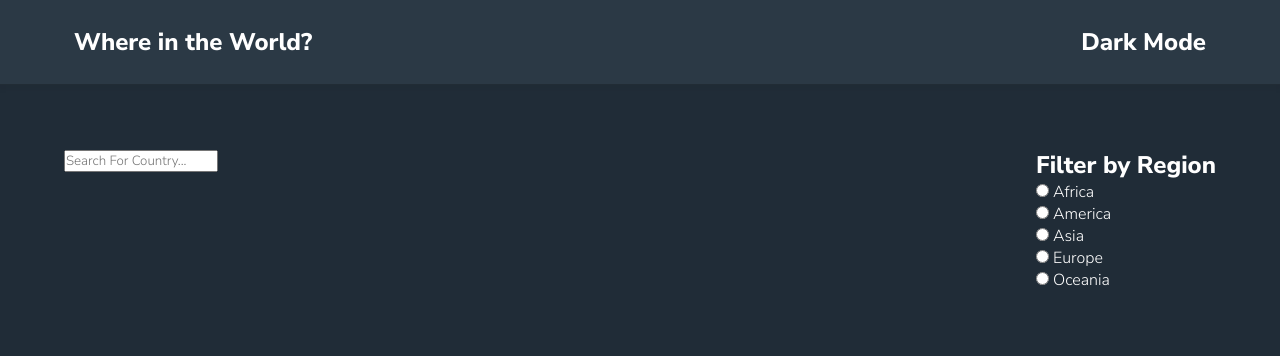
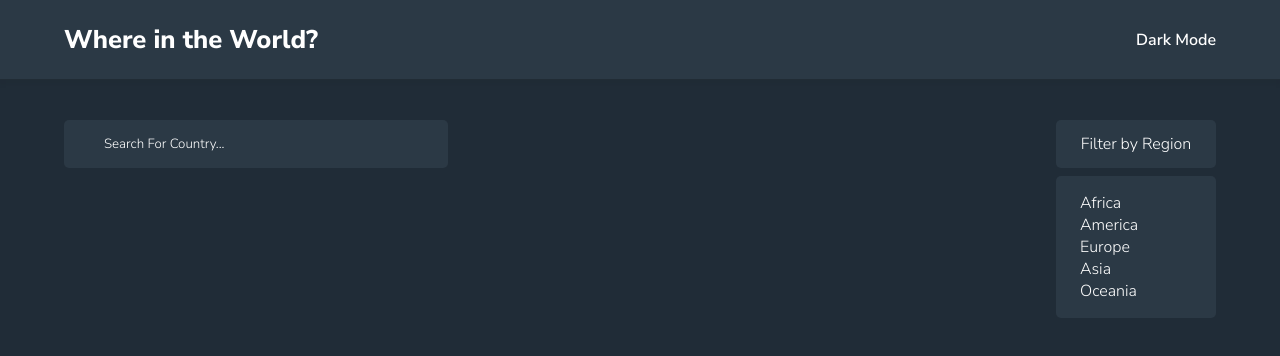
Before and after one commit to NetFitt/Country, a plain HTML site: page index.html in a window 1280 px wide. Drawn offline with Linux system fonts and the light colour scheme.

Commit message:
currently working on the SELECT

```diff
--- a/CSS/Style.scss
+++ b/CSS/Style.scss
@@ -8,32 +8,88 @@ body{
 }
 
 header{
+    height: 5rem;
+    display: flex;
+    align-items: center;
     background-color: $dark-elements;
     border-bottom: 1px solid rgba(0, 0, 0, 0.226) ;
     box-shadow: 0px 2px 5px 3px rgba(0, 0, 0, 0.034);
-}
     .nav{
         width: 90%;
         display: flex;
         justify-content: space-between;
+        align-items: center;
         margin: 0 auto;
-    padding: 1rem 0;
         color: white;
-
         &__links{
-        margin: 10px;
+            .title{
+                font-size: 1.6rem;
+            }
+            .light{
+                font-size: 1rem;
+                font-weight: 600;
             }
         }
-.container{
+    }
+}
 
+// The main thing
+
+.main{
     width: 90%;
-    margin: 4rem auto 0rem auto;
+    margin: 2.5rem auto 0rem auto;
     display: flex;
     justify-content: space-between;
+
+    // [0] the text input
     &__search{
+        .search{
             display: inline-block;
-        width:10rem;
-        padding: 20px;
+            width:24rem;
+            height: 3rem;
+            padding-left: 2.5rem;
+            background-color: $dark-elements;
+            border: none;
+            outline: none;
+            border-radius: 5px;
+            &::placeholder{
+                color: white;
+                font-weight: 400;
+            }
+        }
+    }
+
+    // [1] on the select
+    &__origin{
+        //[1][0]this is THE button
+        .selected{
+            width: 10rem;
+            height: 3rem;
+            background-color: $dark-elements;
+            display: flex;
+            justify-content: center;
+            align-items: center;
+            margin-bottom: 0.5rem;
+            border-radius: 5px;
+            h4{
+                font-weight: 400;
+            }
+        }
+        .select{
+            border-radius: 5px;
+            background-color: $dark-elements;
+            &__menu{
+                border-radius: 5px;
+                list-style: none;
+                padding: 1rem;
+                &_option{
+                    padding-left: 0.5rem;
+                    font-weight: 400;
+                }
+
+            }
 
         }
     }
+
+}
--- a/Javascript/Script.js
+++ b/Javascript/Script.js
@@ -1 +1,8 @@
-console.log("hello")
+
+let btn = document.querySelector(".selected");
+let select = document.querySelector(".select");
+
+btn.addEventListener("click",()=>{
+   select.classList.toggle()
+
+});
--- a/index.html
+++ b/index.html
@@ -19,64 +19,44 @@
             <div class="nav__links" >
                 <i class="fa-regular fa-moon"></i>
                 <a href="#">
-                    <h1>Where in the World?</h1>
+                    <h1 class="title">Where in the World?</h1>
                 </a>
             </div>
             <div class="nav__links">
                 <a href="#">
-                    <h2>Dark Mode</h2>
+                    <h2 class="light">Dark Mode</h2>
                 </a>
                 <i class="fa-solid fa-alien"></i>
             </div>
         </nav>
     </header>
-    <main>
+    <main class="main">
 
-        <div class="container">
-            <div class="search__search">
-                <input class="__countries" type="text" placeholder="Search For Country...">
+        <div class="main__search">
+            <input class="search" type="text" placeholder="Search For Country...">
+        </div>
+        <div class="main__origin">
+            <!-- the button FOR SELCET -->
+            <div class="selected">
+                <h4>Filter by Region</h4>
             </div>
-            <div class="origin">
-                <div class="selected">
-                    <h2>Filter by Region</h2>
-                </div>
-                <div class="select" >
-                    <div class="__regions" >
-                        <!-- Africa -->
-                        <div class="__option">
-                            <input value="africa" type="radio" id="africa" name="region" >
-                            <label for="africa">Africa</label>
-                        </div>
-                        <!-- America -->
-                        <div class="__option">
-                            <input value="america" type="radio" id="america" name="regions">
-                            <label for="america">America</label>
-                        </div>
-                        <!-- Asia -->
-                        <div class="__option">
-                            <input value="asia" type="radio" id="asia" name="regions">
-                            <label for="asia">Asia</label>
-                        </div>
-                        <!-- Europe -->
-                        <div class="__option">
-                            <input value="europe" type="radio" id="europe" name="regions">
-                            <label for="europe">Europe</label>
-                        </div>
-                        <!-- Oceania -->
-                        <div class="__option">
-                            <input value="oceania" type="radio" id="oceania" name="regions">
-                            <label for="ocrania">Oceania</label>
-                        </div>
-                    </div>
-
-                </div>
+            <!-- THE SELECT the menu -->
+            <div class="select" >
+                <ul class="select__menu">
+                    <li class="select__menu_option" value="africa">Africa</li>
+                    <li class="select__menu_option" value="america">America</li>
+                    <li class="select__menu_option" value="europe">Europe</li>
+                    <li class="select__menu_option" value="asia">Asia</li>
+                    <li class="select__menu_option" value="oceania">Oceania</li>
+                </ul>
             </div>
         </div>
 
 
 
+
     </main>
 
-    <script></script>
+    <script src="Javascript/Script.js"></script>
 </body>
 </html>
```
Also changed, not shown: CSS/Style.css, 1 other file. Lines whose indentation alone changed are shown as unchanged.
